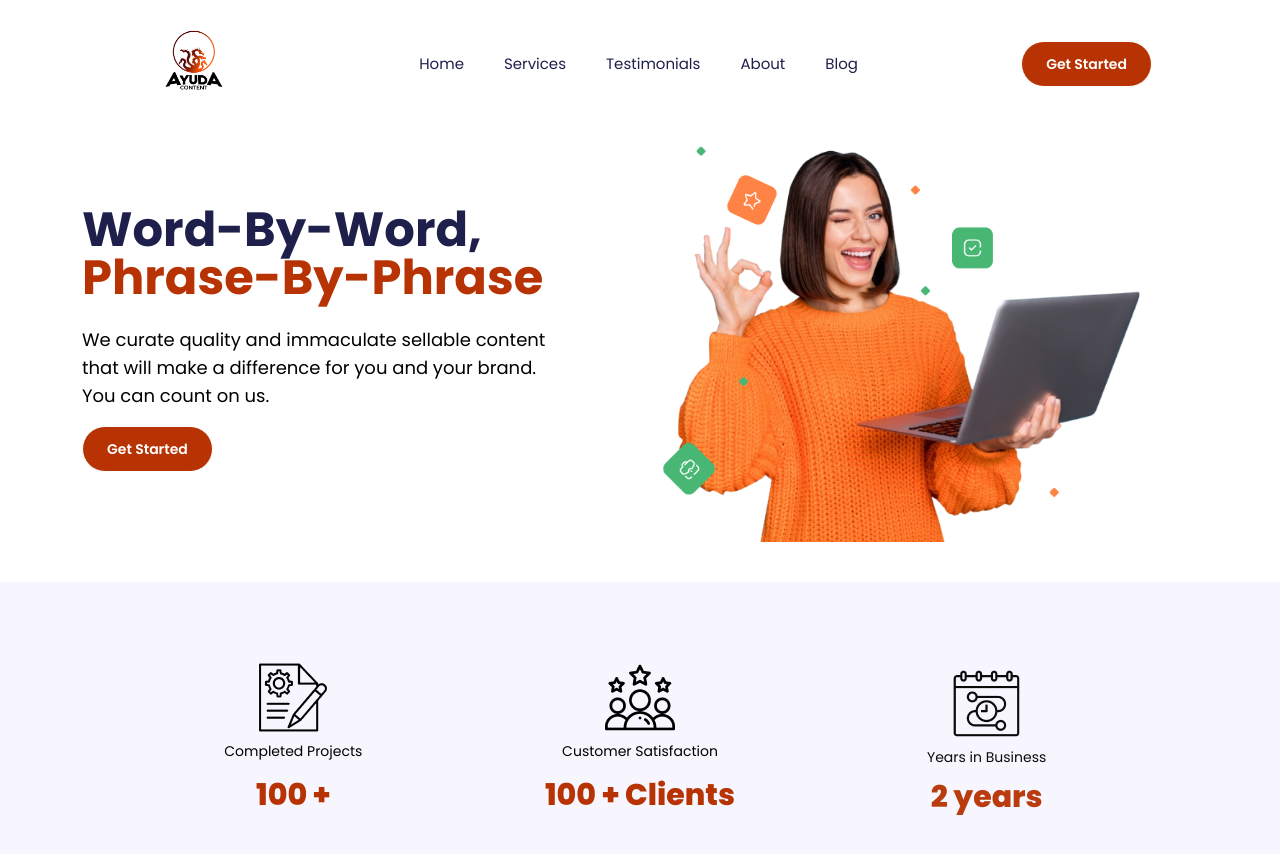
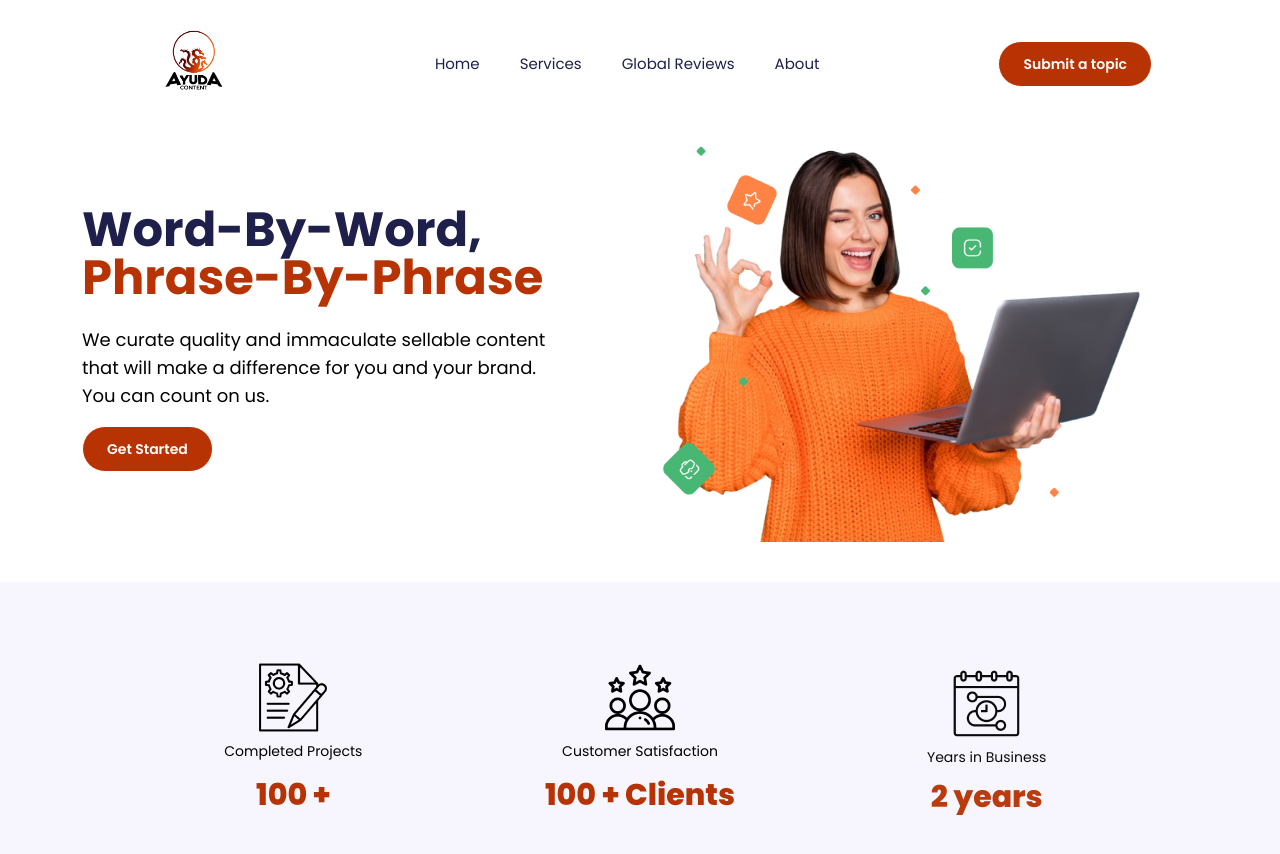
Before and after one commit to IsraelChidera/ayuda-content, a React (Create React App) app: page / in a window 1280 px wide. Shown: the top 854 px of the page. Built offline with nearby package versions, Linux system fonts and the light colour scheme; no server answers.

Commit message:
refactoring codes

```diff
--- a/src/App.js
+++ b/src/App.js
@@ -23,7 +23,7 @@ function App() {
 
   return (
     <>
-      <AuthContextProvider>
+      {/* <AuthContextProvider> */}
         <div className="App bg-white">
           {
             !loader?
@@ -47,12 +47,12 @@ function App() {
                 <div>
                   <Routes>
                     <Route exact path="/" element={<LandingPage/>}/>
-                    <Route path="/plans-pricing" element={<PricingPage/>}/>
-                    <Route path="/blog" element={<Blog/>}/>
-                    <Route path="/blog/:id" element={<BlogDetail/> } />
-                    <Route path="/admin" element={<Admin/>}/>
+                    <Route exact path="/plans-pricing" element={<PricingPage/>}/>
+                    {/* <Route path="/blog" element={<Blog/>}/>
+                    <Route path="/blog/:id" element={<BlogDetail/> } /> */}
+                    {/* <Route path="/admin" element={<Admin/>}/> */}
                     <Route path="/about" element={ <About/> } />
-                    <Route
+                    {/* <Route
                       path="/posting"
                       element={
                         <ProtectedRoute>
@@ -60,8 +60,8 @@ function App() {
                         </ProtectedRoute>
 
                       }
-                    />
-                    <Route path="/plans-pricing/payment" element={<Checkout/>}/>
+                    /> */}
+                    <Route path="/payment" element={<Checkout/>}/>
                     <Route path="*" element={<p>There's nothing here: 404!</p>} />
                   </Routes>
                 </div>
@@ -70,7 +70,7 @@ function App() {
             )
           }
         </div>
-      </AuthContextProvider>
+      {/* </AuthContextProvider>       */}
     </>
   );
 }
--- a/src/components/Navbar.jsx
+++ b/src/components/Navbar.jsx
@@ -38,21 +38,21 @@ const Navbar = () => {
 
                 <li className="cursor-pointer">
                     <HashLink smooth to="/#testimonial">
-                        Testimonials
+                        Global Reviews
                     </HashLink>
                 </li>
 
                 <li>
-                    <NavLink to="about">
+                    <NavLink exact to="/about">
                         About
                     </NavLink>
                 </li>
 
-                <li>
+                {/* <li>
                     <NavLink to="/blog">
                         Blog
                     </NavLink>
-                </li>
+                </li> */}
             </ul>
         </div>
 
@@ -65,7 +65,7 @@ const Navbar = () => {
                     font-semibold rounded-full border
                     border-purple-200 bg-primary text-white"
                 >
-                Get Started
+                    Submit a topic
                 </button>
             </NavLink>
         </div>
--- a/src/pages/PricingPage.jsx
+++ b/src/pages/PricingPage.jsx
@@ -10,12 +10,12 @@ const PricingPage = () => {
 
     const navigate = useNavigate();
     const handleSubscribe = () => {
-        navigate("/plans-pricing/payment")
+        navigate("/payment")
     }
 
   return (
     <Layout>
-        <section id="#plans-pricing" className='lg:mt-20 lg:mb-32 mb-0 mt-0 pt-20 px-8 lg:px-32 pb-20'>
+        <section className='lg:mt-20 lg:mb-32 mb-0 mt-0 pt-20 px-8 lg:px-32 pb-20'>
             <div
                 data-aos="fade-up"
                 // data-aos-duration="1000"
```
